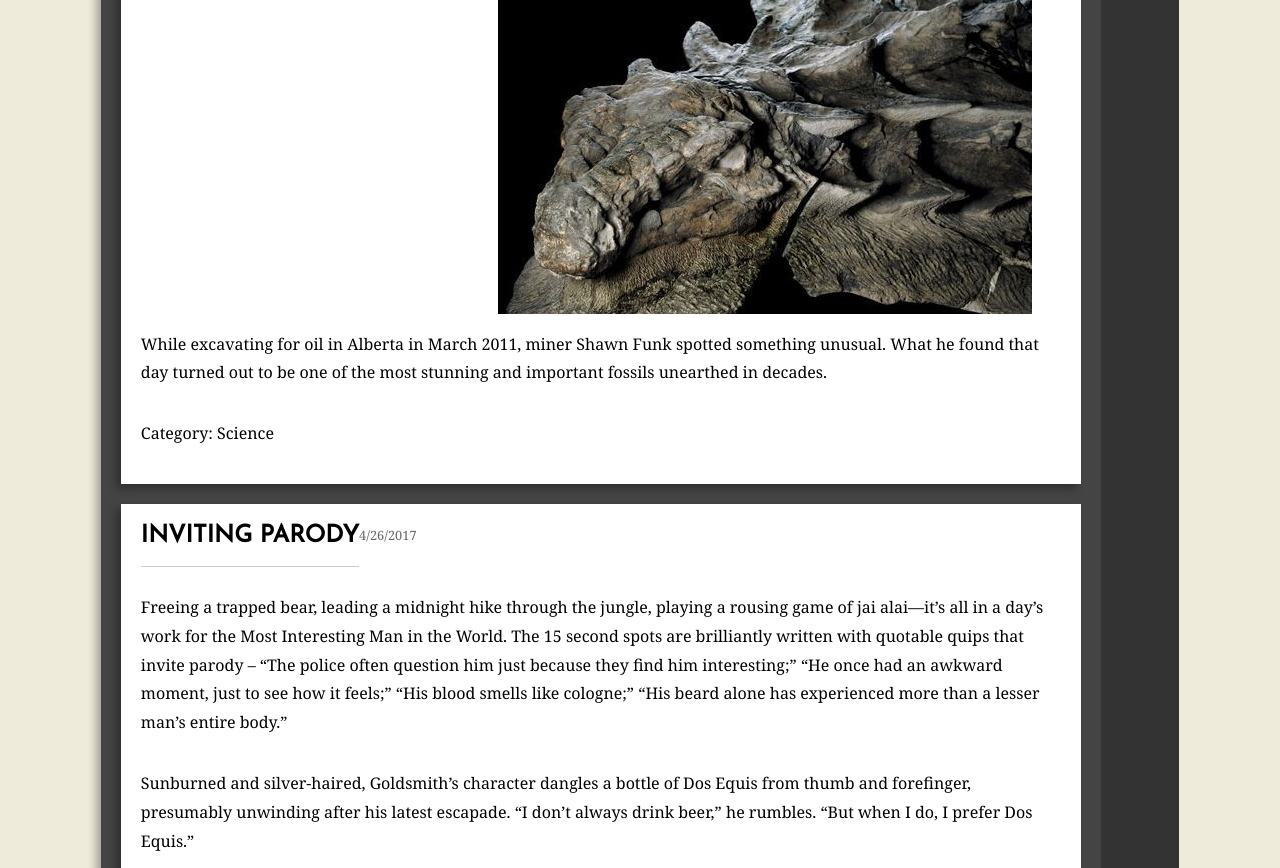
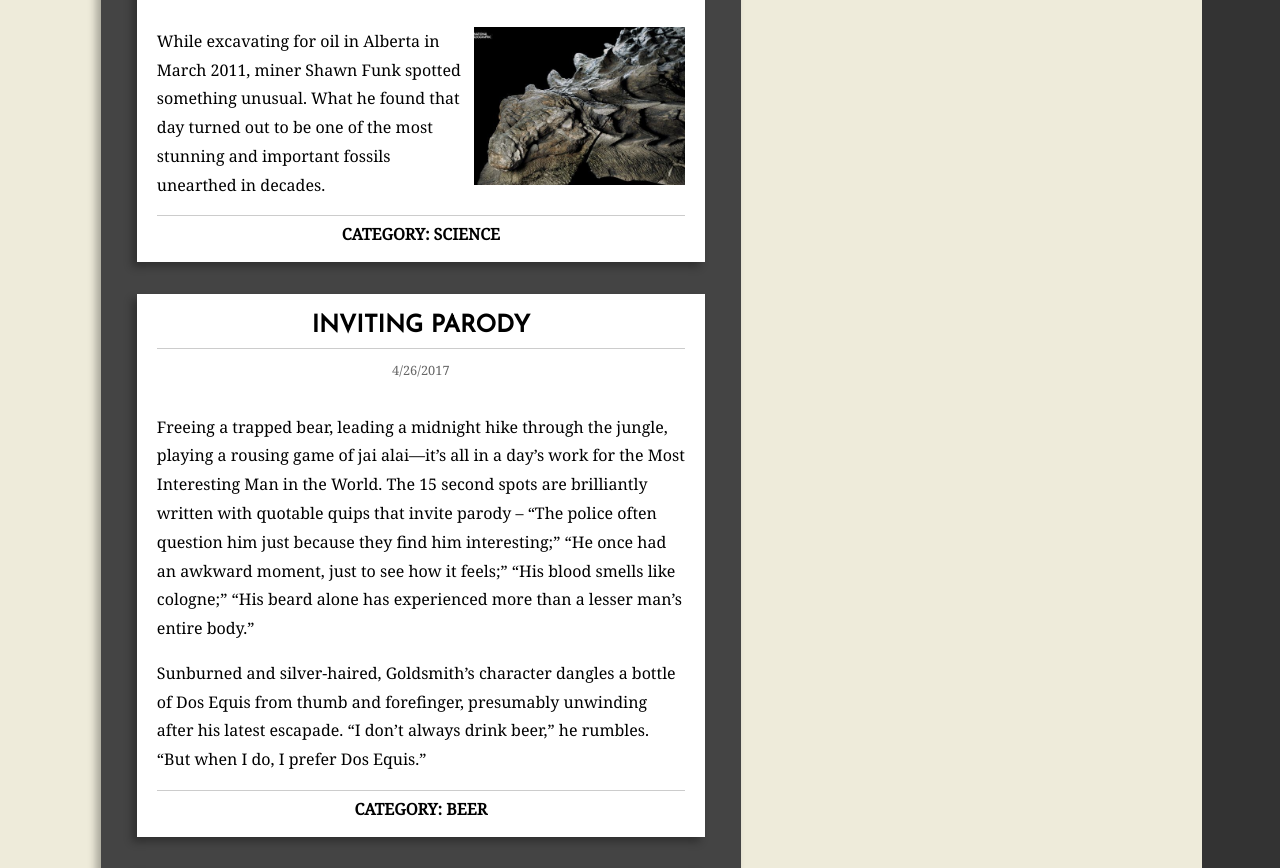
Before and after one commit to Paul-Dantam/iBeer, a plain HTML site: page index.html in a window 1280 px wide. Shown: the part 559-1427 px from the top of the page. Drawn offline with Linux system fonts and the light colour scheme; files whose address does not match are found by name.

Commit message:
flex fiddling, resort to float

```diff
--- a/index.html
+++ b/index.html
@@ -1,5 +1,6 @@
 <!DOCTYPE html>
 <html>
+
 <head>
     <meta charset="utf-8">
     <meta content="IE=edge,chrome=1" http-equiv="X-UA-Compatible">
@@ -9,7 +10,9 @@
     <link href="https://fonts.googleapis.com/css?family=Dancing+Script|Josefin+Sans|Noto+Serif" rel="stylesheet">
     <link href="main.css" rel="stylesheet">
 </head>
+
 <body>
+    <div id="body">
         <div class="wrapper">
             <header id="site-header">
                 <nav id="main-navigation">
@@ -31,9 +34,9 @@
                     </header>
 
                     <img src="img/dino.jpg" alt="Dinosaur Image">
-                    <p>While excavating for oil in Alberta in March 2011, miner Shawn Funk spotted something
-                    unusual. What he found that day turned out to be one of the most stunning and important fossils unearthed in
-                    decades.</p>
+                    <p>While excavating for oil in Alberta in March 2011, miner Shawn Funk spotted something unusual. What he
+                        found that day turned out to be one of the most stunning and important fossils unearthed in decades.
+                    </p>
 
                     <footer>
                         <p>Category: Science</p>
@@ -44,15 +47,15 @@
                     <h2>Inviting Parody</h2>
                     <time>4/26/2017</time>
 
-                    <p>Freeing a trapped bear, leading a midnight hike through the jungle, playing a rousing
-                    game of jai alai—it’s all in a day’s work for the Most Interesting Man in the World. The 15 second spots are
-                    brilliantly written with quotable quips that invite parody – “The police often question him just because they
-                    find him interesting;” “He once had an awkward moment, just to see how it feels;” “His blood smells like
-                    cologne;” “His beard alone has experienced more than a lesser man’s entire body.”</p>
+                    <p>Freeing a trapped bear, leading a midnight hike through the jungle, playing a rousing game of jai alai—it’s
+                        all in a day’s work for the Most Interesting Man in the World. The 15 second spots are brilliantly
+                        written with quotable quips that invite parody – “The police often question him just because they
+                        find him interesting;” “He once had an awkward moment, just to see how it feels;” “His blood smells
+                        like cologne;” “His beard alone has experienced more than a lesser man’s entire body.”</p>
 
-                    <p>Sunburned and silver-haired, Goldsmith’s character dangles a bottle of Dos Equis from
-                    thumb and forefinger, presumably unwinding after his latest escapade. “I don’t always drink beer,” he rumbles.
-                    “But when I do, I prefer Dos Equis.”</p>
+                    <p>Sunburned and silver-haired, Goldsmith’s character dangles a bottle of Dos Equis from thumb and forefinger,
+                        presumably unwinding after his latest escapade. “I don’t always drink beer,” he rumbles. “But when
+                        I do, I prefer Dos Equis.”</p>
 
                     <footer>
                         <p>Category: Beer</p>
@@ -66,13 +69,13 @@
                     </header>
 
                     <img src="img/xx.png" alt="Dos Equis Logo">
-                    <p>Dos Equis is a lager that was originally brewed by the German-born Mexican brewer
-                    Wilhelm Hasse in 1897. The brand was named “Siglo XX” (“20th century”) to commemorate the arrival of the new
-                    century, and the bottles were marked with the Roman numerals “XX”, or “Dos Equis” (two Xs).</p>
+                    <p>Dos Equis is a lager that was originally brewed by the German-born Mexican brewer Wilhelm Hasse in 1897.
+                        The brand was named “Siglo XX” (“20th century”) to commemorate the arrival of the new century, and
+                        the bottles were marked with the Roman numerals “XX”, or “Dos Equis” (two Xs).</p>
 
-                    <p>The main brand Dos Equis XX Special Lager is a 4.45% abv pale lager sold in green
-                    bottles. Dos Equis XX Ambar is a 4.7% Vienna-style amber lager sold in brown bottles, and was first exported to
-                    the United States in 1973.</p>
+                    <p>The main brand Dos Equis XX Special Lager is a 4.45% abv pale lager sold in green bottles. Dos Equis
+                        XX Ambar is a 4.7% Vienna-style amber lager sold in brown bottles, and was first exported to the
+                        United States in 1973.</p>
 
                     <footer>
                         <p>Category: Beer</p>
@@ -85,9 +88,9 @@
                         <time>3/1/2017</time>
                     </header>
 
-                    <p>Stepping onto The World feels like boarding a 21st-century Titanic, such is its scale
-                    and grandeur. Sitting majestically in Hong Kong's Victoria Harbor, this gleaming 644 feet-long white vessel is
-                    the largest, and probably most exclusive, "residential yacht" on earth.</p>
+                    <p>Stepping onto The World feels like boarding a 21st-century Titanic, such is its scale and grandeur. Sitting
+                        majestically in Hong Kong's Victoria Harbor, this gleaming 644 feet-long white vessel is the largest,
+                        and probably most exclusive, "residential yacht" on earth.</p>
 
                     <footer>
                         <p>Category: Travel</p>
@@ -98,21 +101,24 @@
                 <img src="img/author.jpg" alt="Author">
                 <h3>Jonathan Goldsmith</h3>
 
-                <p>Jonathan Goldsmith (born September 26, 1938) is an American actor. He began his
-                career on the New York stage, then started a career in film and television. He appeared in several TV shows from
-                the 1960s to the 1990s. He is best known for appearing in television commercials for Dos Equis beer, from 2006 to
-                2016, as the character The Most Interesting Man in the World.</p>
+                <p>Jonathan Goldsmith (born September 26, 1938) is an American actor. He began his career on the New York stage,
+                    then started a career in film and television. He appeared in several TV shows from the 1960s to the 1990s.
+                    He is best known for appearing in television commercials for Dos Equis beer, from 2006 to 2016, as the
+                    character The Most Interesting Man in the World.</p>
 
-                <p>Jonathan has made over 350 television appearances in his career. Among them was the role
-                of Marvin Palmer in the 1964 Perry Mason episode, "The Case of the Blonde Bonanza." To advance his acting career,
-                Goldsmith moved to California from New York in 1966. Like many aspiring actors, he found it difficult to gain
-                enough acting work to survive and wound up working various jobs, including driving a garbage truck and working in
-                construction, to help make ends meet.</p>
+                <p>Jonathan has made over 350 television appearances in his career. Among them was the role of Marvin Palmer
+                    in the 1964 Perry Mason episode, "The Case of the Blonde Bonanza." To advance his acting career, Goldsmith
+                    moved to California from New York in 1966. Like many aspiring actors, he found it difficult to gain enough
+                    acting work to survive and wound up working various jobs, including driving a garbage truck and working
+                    in construction, to help make ends meet.</p>
             </aside>
-        </div>  <!-- END .wrapper -->
+        </div>
+        <!-- END .wrapper -->
 
         <footer id="site-footer">
             <span>iBlog 2017</span>
         </footer>
+    </div>
 </body>
+
 </html>
--- a/main.css
+++ b/main.css
@@ -11,26 +11,32 @@ COLORS:
 light tan: #eeebda
 
 */
+#body{
+    display:flex;
+    justify-content: center;
+    flex-wrap:wrap;
+}
+
 body{
     font-family: 'Noto Serif', serif;
     line-height: 1.8;
     margin: 0;
     background-color: #eeebda;
-     display:flex;
-     justify-content: center;
 }
 h1, h2, h3{
     font-family: "Josefin Sans", sans-serif;
     margin-top: 0;
 }
-img{
-    max-width: 100%;
+ img{
     padding: 0;
     margin: 0;
-    display: block;
 }
 .wrapper{
     width: 1000px;
+     margin: auto;
+     max-width: 65rem;
+     /* display:flex;  */
+     justify-content:center;
 
 
     /*
@@ -41,7 +47,7 @@ img{
     */
 }
 #site-header{
-flex-direction: row;
+/* flex-direction: row; */
 
 }
 #site-header div{
@@ -72,6 +78,7 @@ flex-direction: row;
 #main-navigation{
     background: #444;
     padding: 10px;
+    min-width: 1000px;
 
 
     /*
@@ -104,7 +111,11 @@ main{
     padding: 20px;
     background-color: #444;
     box-shadow: -5px 5px 8px rgba( 0, 0, 0, 0.3 );
-    flex-direction:column;
+    max-width: 600px;
+    display:flex;
+     flex-direction:column;
+     flex-wrap:wrap;
+     justify-content: center;
 
     /*
         TODO:
@@ -141,8 +152,9 @@ article{
     box-shadow: -5px 5px 8px rgba( 0, 0, 0, 0.3 );
     padding: 20px;
     margin-bottom: 20px;
-    display:flex;
-    flex-wrap:wrap;
+     /* display:flex;  */
+       /* flex-wrap:wrap;    */
+    margin: 1rem;
 }
 article h2{
     line-height: 1em;
@@ -161,16 +173,19 @@ article time{
     color: #666;
 }
 article img{
-
-    justify-content:center;
+    max-width:40%;
+    align-self:center;
+    float: right;
 
 }
 article footer p{
-    /*
-        TODO:
-        - Style the article footer
-        HINT: Look to the article header;
-    */
+    line-height: 1em;
+    font-weight: bold;
+    text-align: center;
+    margin: 10px 0 0px 0;
+    padding: 10px 0 0px 0;
+    border-top: 1px solid #ccc;
+    text-transform: uppercase;
 }
 #site-footer{
 
@@ -180,3 +195,13 @@ article footer p{
         - Style the site footer
     */
 }
+
+article>header{
+    /* flex-shrink:1; */
+}
+
+footer > p{
+
+    border-top:gray;
+    border: 2px 0px 0px 0px;
+}
```
Lines whose indentation alone changed are shown as unchanged.
